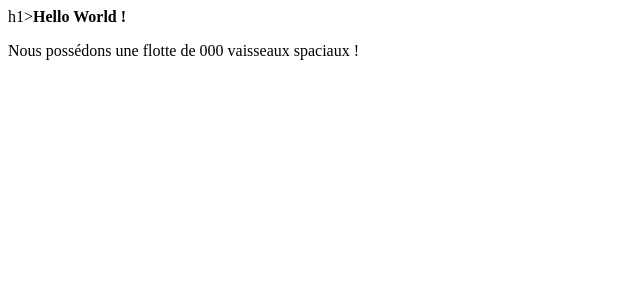
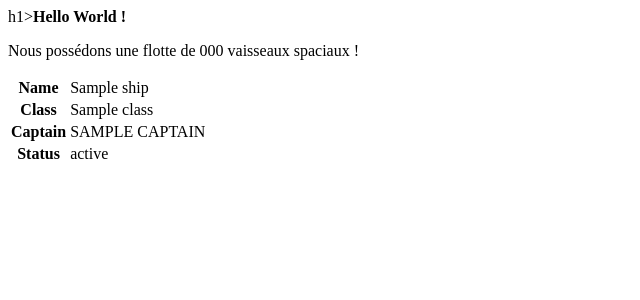
Before and after one commit to hhozaV/ArchiLog, a Symfony app: template templates/main/homepage.html.twig in a window 1280 px wide. Shown: the top 300 px of the page, without its empty margins (0-640 px from the left). Run offline with Twig, Linux system fonts and the light colour scheme; the template is opened without the code that fills it: most values are stand-ins (such as "Sample title", 1, 10 or a date in 2020); some libraries are stand-ins or nearby versions.

Commit message:
Fin du C05

```diff
--- a/templates/main/homepage.html.twig
+++ b/templates/main/homepage.html.twig
@@ -9,3 +9,24 @@ h1><strong>Hello World !</strong></h1>
         </p>
     {% endif %}
 </div>
+
+<div>
+    <table>
+        <tr>
+            <th>Name</th>
+            <td>{{ myShip.name }}</td>
+        </tr>
+        <tr>
+            <th>Class</th>
+            <td>{{ myShip.class }}</td>
+        </tr>
+        <tr>
+            <th>Captain</th>
+            <td>{{ myShip.captain|upper }}</td>
+        </tr>
+        <tr>
+            <th>Status</th>
+            <td>{{ myShip.status }}</td>
+        </tr>
+    </table>
+</div>
```
Also changed, not shown: src/Controller/MainController.php (+7 -0 lines).
